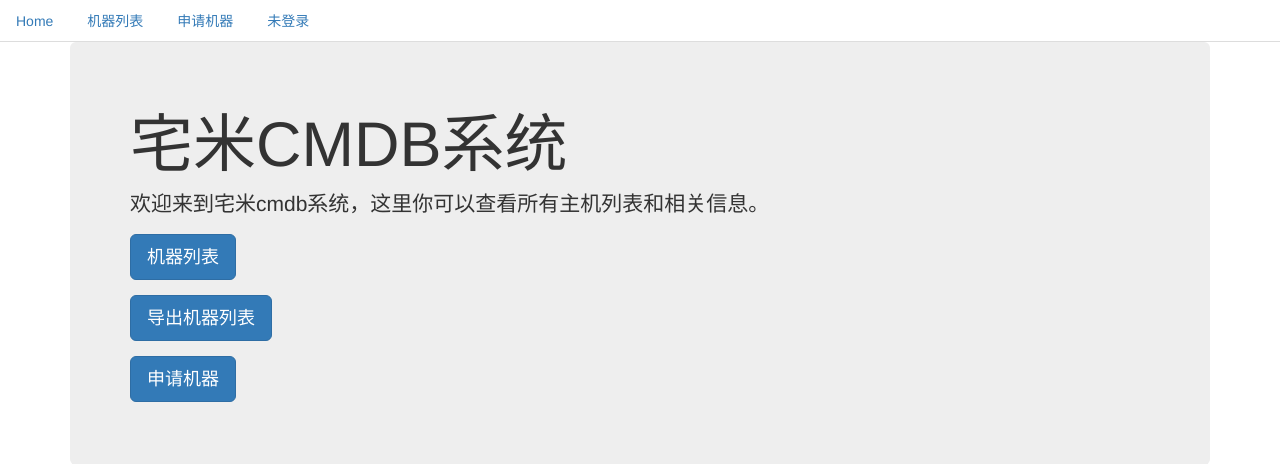
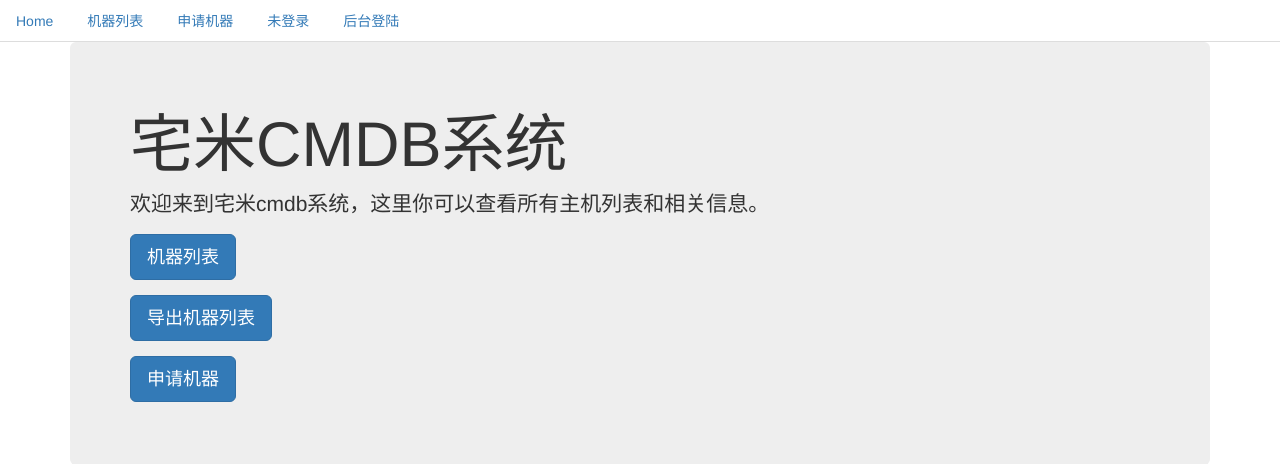
Before and after one commit to gqdw/zm_cmdb, a Django app: page / in a window 1280 px wide. Shown: the top 464 px of the page. Run offline with Django 3.2, Linux system fonts and the light colour scheme; parts of the project's set-up code (start-up, migrations or seed data) failed here and were passed over; some libraries are stand-ins or nearby versions.

Commit message:
add admin hred

```diff
--- a/zm_cmdb/main/templates/nav.html
+++ b/zm_cmdb/main/templates/nav.html
@@ -7,4 +7,5 @@
 {% else %}
   <li role="presentation"><a href="/main/login">未登录</a></li>
 {% endif %}
+  <li role="presentation"><a href="/admin">后台登陆</a></li>
 </ul>
```
